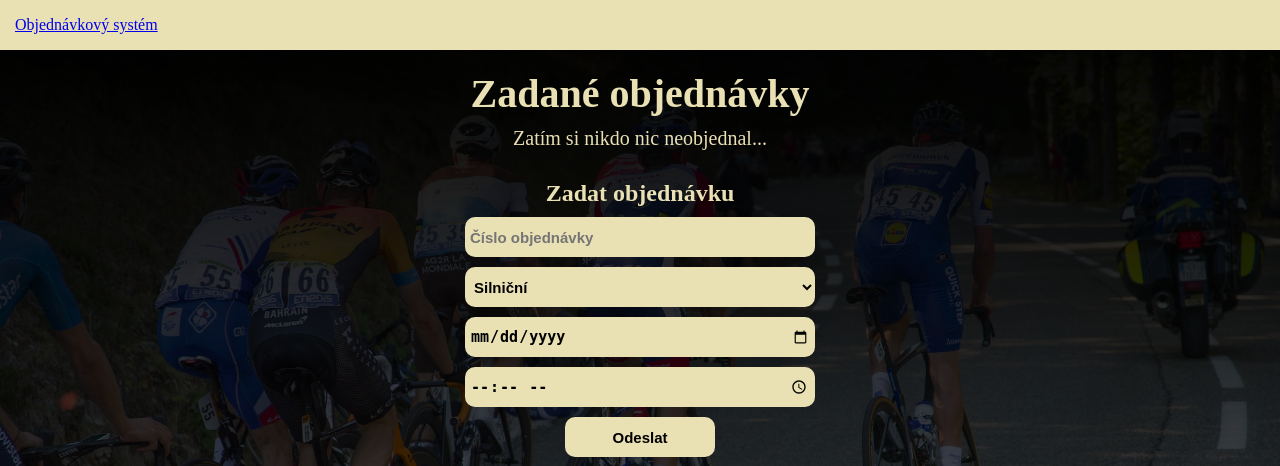
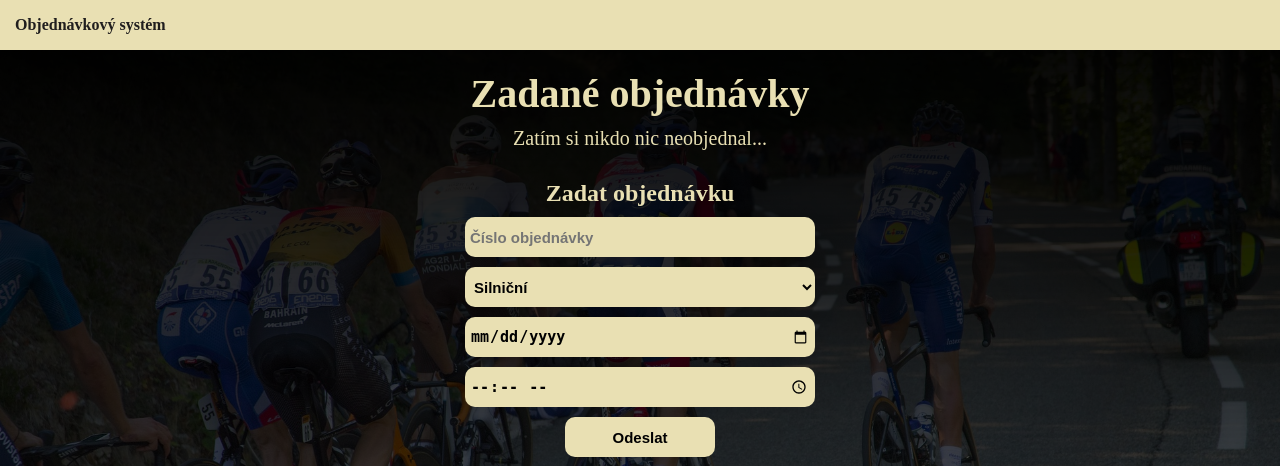
Before and after one commit to lonelyWolf-developer/OrderingSystem, a PHP site: page /index.php in a window 1280 px wide. Shown: the top 466 px of the page. Run offline with PHP 8.4, Linux system fonts and the light colour scheme; the visitor is signed in with stand-in values (Sample User, id 1); data that the repository does not hold is empty; style sheets or scripts are compiled from the project's sources.

Commit message:
Change header style.

```diff
--- a/css/header.css
+++ b/css/header.css
@@ -8,4 +8,14 @@ header {
   justify-content: space-between;
   padding-left: 15px;
   padding-right: 15px;
+}
+header .userIcon a, header .logo a {
+  text-decoration: none;
+  color: rgb(32, 30, 30);
+  font-weight: bolder;
+}
+header .userIcon a:hover, header .logo a:hover {
+  transition: 0.5s;
+  text-decoration: overline;
+  cursor: pointer;
 }/*# sourceMappingURL=header.css.map */
--- a/css/header.scss
+++ b/css/header.scss
@@ -12,4 +12,18 @@ header {
     justify-content: space-between;
     padding-left: 15px;
     padding-right: 15px;
+
+    .userIcon, .logo{
+        a{
+            text-decoration: none;
+            color: $secondary;
+            font-weight: bolder;
+
+            &:hover{
+                transition: 0.5s;
+                text-decoration: overline;
+                cursor: pointer;
+            }
+        }
+    }
 }
```
Also changed, not shown: 1 other file.
